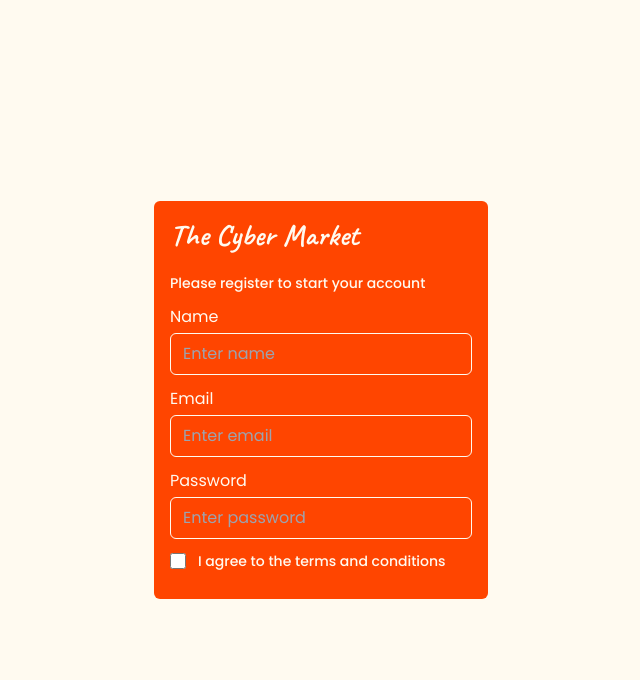
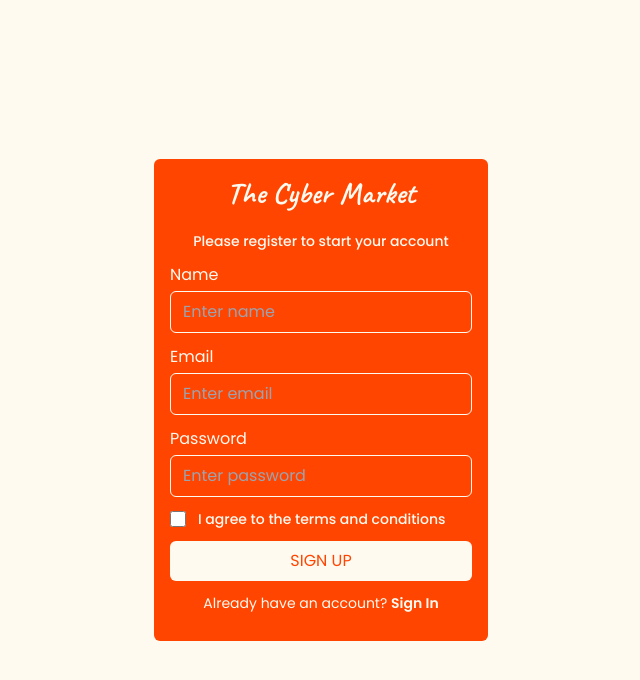
Before and after one commit to Nimira43/...Loading, a React (Create React App) app in the folder dashboard/: page /register in a window 1280 px wide. Shown: the top 680 px of the page, without its empty margins (319-959 px from the left). Built offline with nearby package versions, Linux system fonts and the light colour scheme.

Commit message:
Register button styled and link to Login page done.

```diff
--- a/dashboard/src/views/auth/Register.jsx
+++ b/dashboard/src/views/auth/Register.jsx
@@ -1,12 +1,13 @@
 import React from 'react'
+import { Link } from 'react-router-dom'
 
 const Register = () => {
   return (
     <div className='min-w-screen min-h-screen bg-[#fffaf0] flex justify-center items-center'>
       <div className='w-[350px] text-[#fffaf0] p-2'>
         <div className='bg-[#ff4500] p-4 rounded-md'>
-          <h2 className='text-3xl mb-5 font-bold logo'>The Cyber Market</h2>
-          <p className='text-sm mb-3 font-medium'>Please register to start your account</p>
+          <h2 className='text-3xl mb-5 font-bold logo text-center'>The Cyber Market</h2>
+          <p className='text-sm mb-3 font-medium text-center'>Please register to start your account</p>
           <form>
             <div className='flex flex-col w-full gap-1 mb-3'>
               <label htmlFor='name'>Name</label>
@@ -22,8 +23,12 @@ const Register = () => {
             </div>
 
             <div className='flex items-center w-full gap-3 mb-3'>
-            <input className='h-4 w-4 text-gray-950 overflow-hidden bg-white rounded border-white focus:ring-black' type='checkbox' name='checkbox' id='checkbox'  />
-            <label htmlFor='checkbox' className='text-sm font-medium'>I agree to the terms and conditions</label>
+              <input className='h-4 w-4 text-[#333] overflow-hidden bg-white rounded border-white focus:ring-black' type='checkbox' name='checkbox' id='checkbox' />
+              <label htmlFor='checkbox' className='text-sm font-medium'>I agree to the terms and conditions</label>
+            </div>
+            <button className='bg-[#fffaf0] text-[#ff4500] w-full hover:text-[#333] uppercase rounded-md px-7 py-2 mb-3' >Sign Up</button>
+            <div className='flex items-center mb-3 gap-3 justify-center text-sm'>
+              <p>Already have an account? <Link className='font-semibold' to='/login'>Sign In</Link></p>
             </div>
           </form>
         </div>
```
